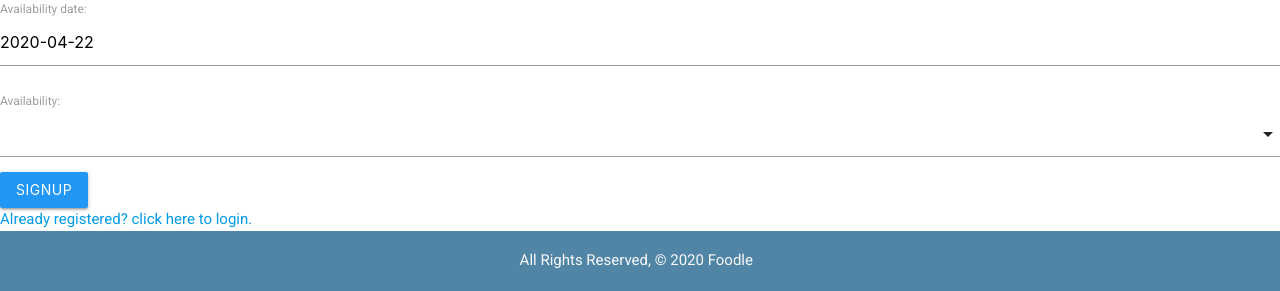
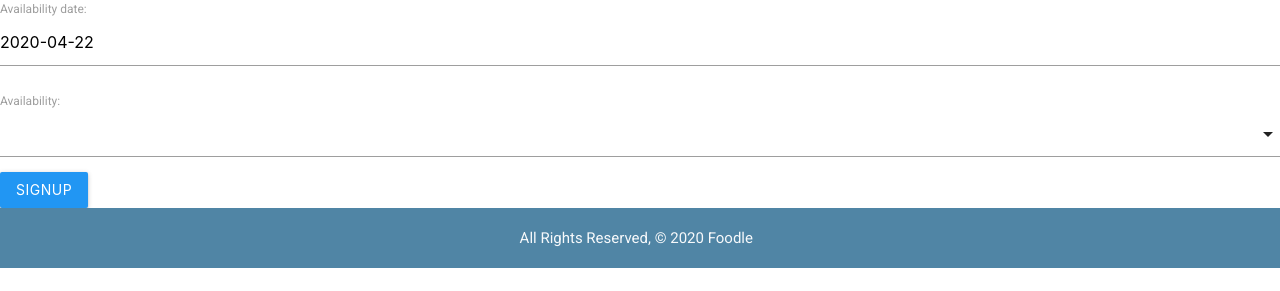
Before and after one commit to luxvalerian/food4u, a Django app: page /accounts/signup/volunteer in a window 1280 px wide. Shown: the part 844-1135 px from the top of the page. After the commit the page ends 1112 px from the top, so only its background shows below. Run offline with Django 3.2, Linux system fonts and the light colour scheme; parts of the project's set-up code (start-up, migrations or seed data) failed here and were passed over.

Commit message:
deleted broken url

```diff
--- a/main_app/templates/registration/signup_volunteer.html
+++ b/main_app/templates/registration/signup_volunteer.html
@@ -10,7 +10,6 @@
   <input type="submit" class="btn blue" value="signup">
   <input type="hidden" name="next" value="{{ next }}">
 </form>
-<a href="{% url 'volunteer_login' %}">Already registered? click here to login.</a>
 
 <script>
   let dateEl = document.getElementById("id_availability_date");
```
